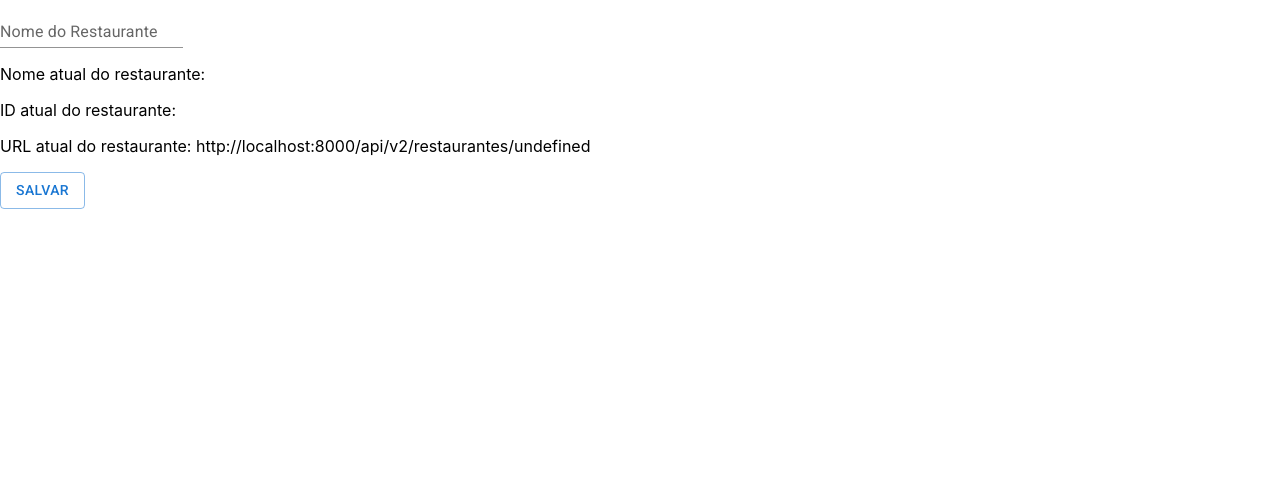
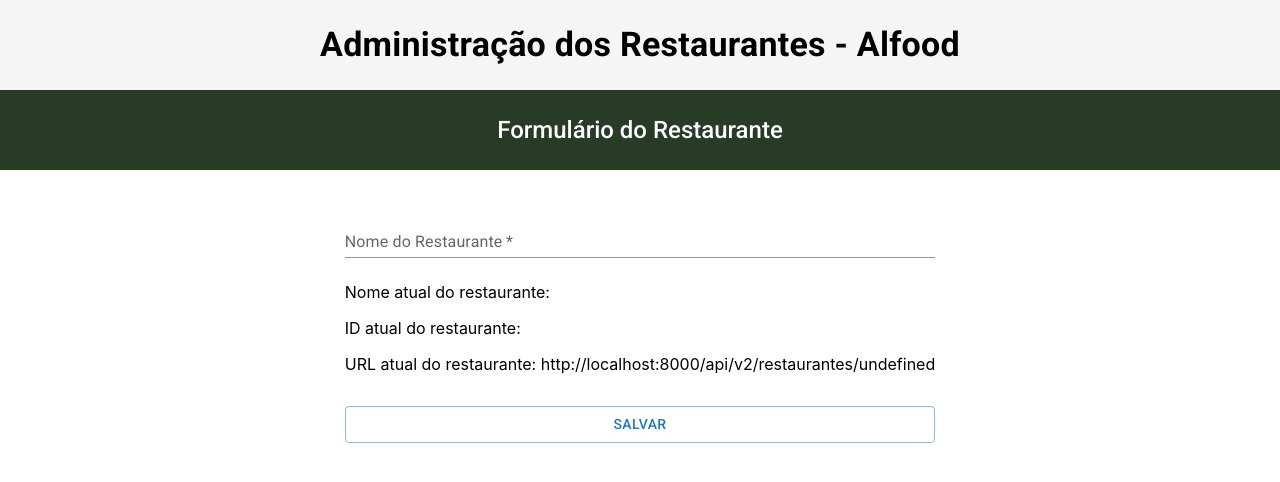
Before and after one commit to PlantierBrunaC/react_integrando_apis, a React (Create React App) app: page /admin/restaurantes/novo in a window 1280 px wide. Shown: the top 482 px of the page. Built offline with nearby package versions, Linux system fonts and the light colour scheme.

Commit message:
Refactor: refatoração das telas de formulario e admin restaurantes, melhoria de STYLE em outras paginas e criacao do header do admin  e FEAT implementacao da busca do restaurante por nome

```diff
--- /dev/null
+++ b/src/componentes/HeaderAdmin/index.tsx
@@ -0,0 +1,40 @@
+import { Box, Container, Typography } from "@mui/material";
+
+interface HeaderAdminProps {
+  titulo: string;
+  subtitulo: string;
+}
+
+const HeaderAdmin = ({ titulo, subtitulo }: HeaderAdminProps) => {
+  return (
+    <>
+      {/* Fundo cinza claro */}
+      <Box sx={{ backgroundColor: '#f5f5f5', py: 3 }}>
+        <Container maxWidth="lg">
+          <Typography
+            variant="h4"
+            component="h1"
+            sx={{ fontWeight: 'bold', textAlign: 'center' }}
+          >
+            {titulo}
+          </Typography>
+        </Container>
+      </Box>
+
+      {/* Fundo cinza escuro */}
+      <Box sx={{ backgroundColor: '#273b27', py: 3, mb: 3 }}>
+        <Container maxWidth="lg">
+          <Typography
+            variant="h5"
+            component="h3"
+            sx={{ fontWeight: 'medium', textAlign: 'center', color: '#fff' }}
+          >
+            {subtitulo}
+          </Typography>
+        </Container>
+      </Box>
+    </>
+  );
+};
+
+export default HeaderAdmin;
--- a/src/paginas/Admin/Restaurantes/AdminRestaurantes.tsx
+++ b/src/paginas/Admin/Restaurantes/AdminRestaurantes.tsx
@@ -18,6 +18,7 @@
 import { Link, Link as RouterLink } from 'react-router-dom';
 import DeleteIcon from '@mui/icons-material/Delete';
 import EditIcon from '@mui/icons-material/Edit';
+import HeaderAdmin from "../../../componentes/HeaderAdmin";
 
 
 const AdminRestaurantes = () => {
@@ -52,18 +53,9 @@
 
             <Box>
 
-        {/* HEADER COM FUNDO CINZA CLARO */}
-        <Box sx={{ backgroundColor: '#f5f5f5', py: 3, mb: 4 }}>
-          <Container maxWidth="lg">
-            <Typography
-              variant="h4"
-              component="h1"
-              sx={{ fontWeight: 'bold', textAlign: 'center' }}
-            >
-              Administração dos Restaurantes - Alfood
-            </Typography>
-          </Container>
-        </Box>
+                <HeaderAdmin
+                    titulo="Administração dos Restaurantes - Alfood"
+                    subtitulo="Restaurantes" />
 
                 {/* BOTÃO DE CADASTRAR NOVO RESTAURANTE */}
                 <Container maxWidth="lg" sx={{ mb: 3 }}>
--- a/src/paginas/Admin/Restaurantes/FormularioRestaurante.tsx
+++ b/src/paginas/Admin/Restaurantes/FormularioRestaurante.tsx
@@ -1,8 +1,9 @@
-import { Button, TextField } from "@mui/material";
+import { Box, Button, TextField } from "@mui/material";
 import axios from "axios";
 import { useEffect, useState } from "react";
 import { useParams } from "react-router-dom";
 import IRestaurante from "../../../interfaces/IRestaurante";
+import HeaderAdmin from "../../../componentes/HeaderAdmin";
 
 const FormularioRestaurante = () => {
 
@@ -57,13 +58,27 @@
     }
 
 
-    return (<form onSubmit={aoSubmeterForm}>
+    return (
+
+        <>
+            <Box>
+
+                <HeaderAdmin
+                    titulo="Administração dos Restaurantes - Alfood"
+                    subtitulo="Formulário do Restaurante" />
+
+                <Box sx={{ display: 'flex', justifyContent: 'center', alignItems: 'center' }}>
+                    <Box component="form" onSubmit={aoSubmeterForm} >
 
                     <TextField value={nomeRestaurante}
                         onChange={evento => setNomeRestaurante(evento.target.value)}
                         id="standard-basic"
                         label="Nome do Restaurante"
-            variant="standard" />
+                        variant="standard"
+                        fullWidth
+                        margin="normal"
+                        required
+                        />
 
                     <p>Nome atual do restaurante: {nomeRestaurante}</p>
                     <p>ID atual do restaurante: {parametros.id}</p>
@@ -71,11 +86,14 @@
 
 
 
-        <Button type="submit" variant="outlined" color="primary">Salvar</Button>
+                    <Button type="submit" variant="outlined" fullWidth color="primary" sx={{ mt: 2 }} >Salvar</Button>
+                    </Box>
+                </Box>
+            </Box >
 
 
-
-    </form>)
+        </>
+    )
 }
 
 export default FormularioRestaurante;
```
Also changed, not shown: src/componentes/ListaRestaurantes/index.tsx (+61 -127 lines). Lines whose indentation alone changed are shown as unchanged.
